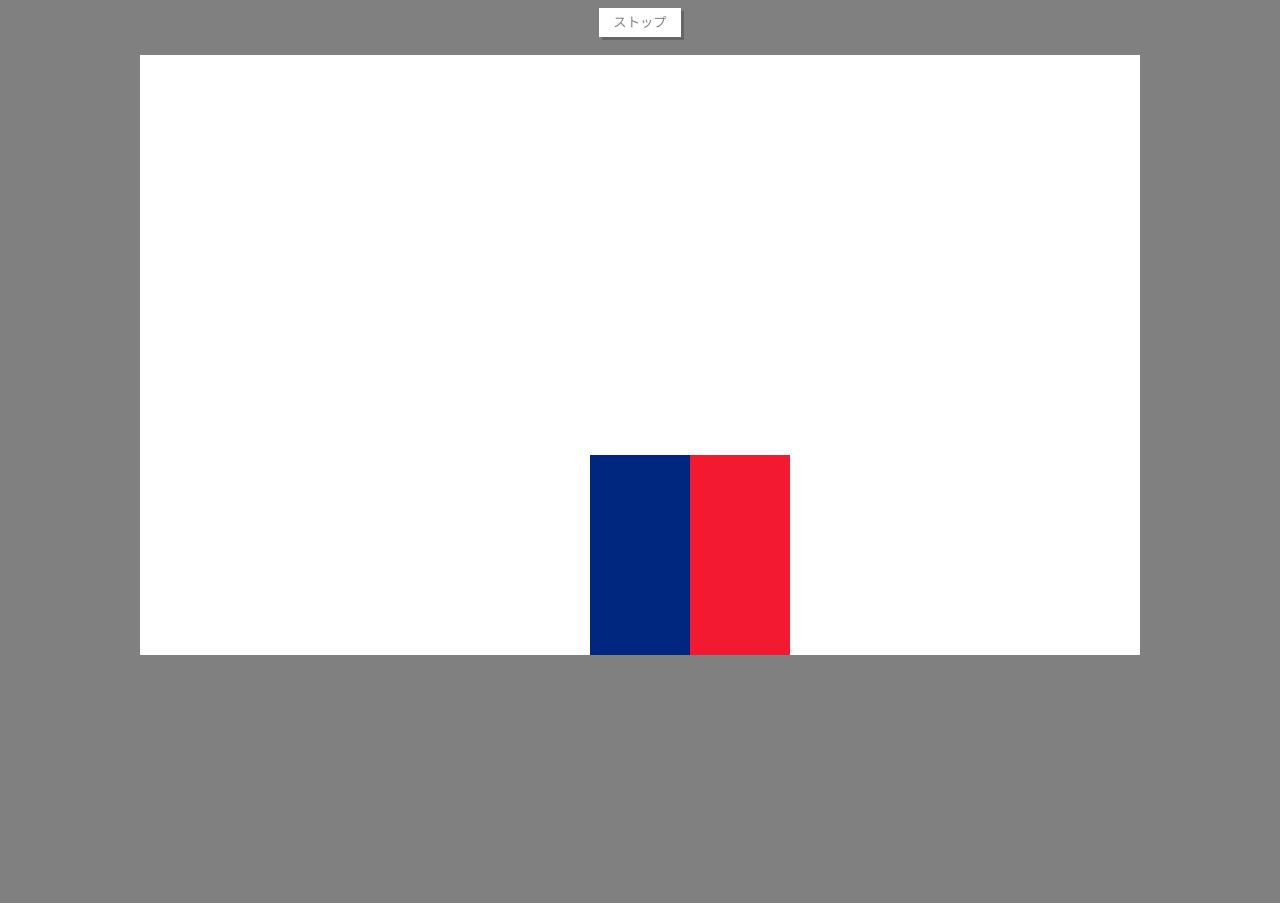
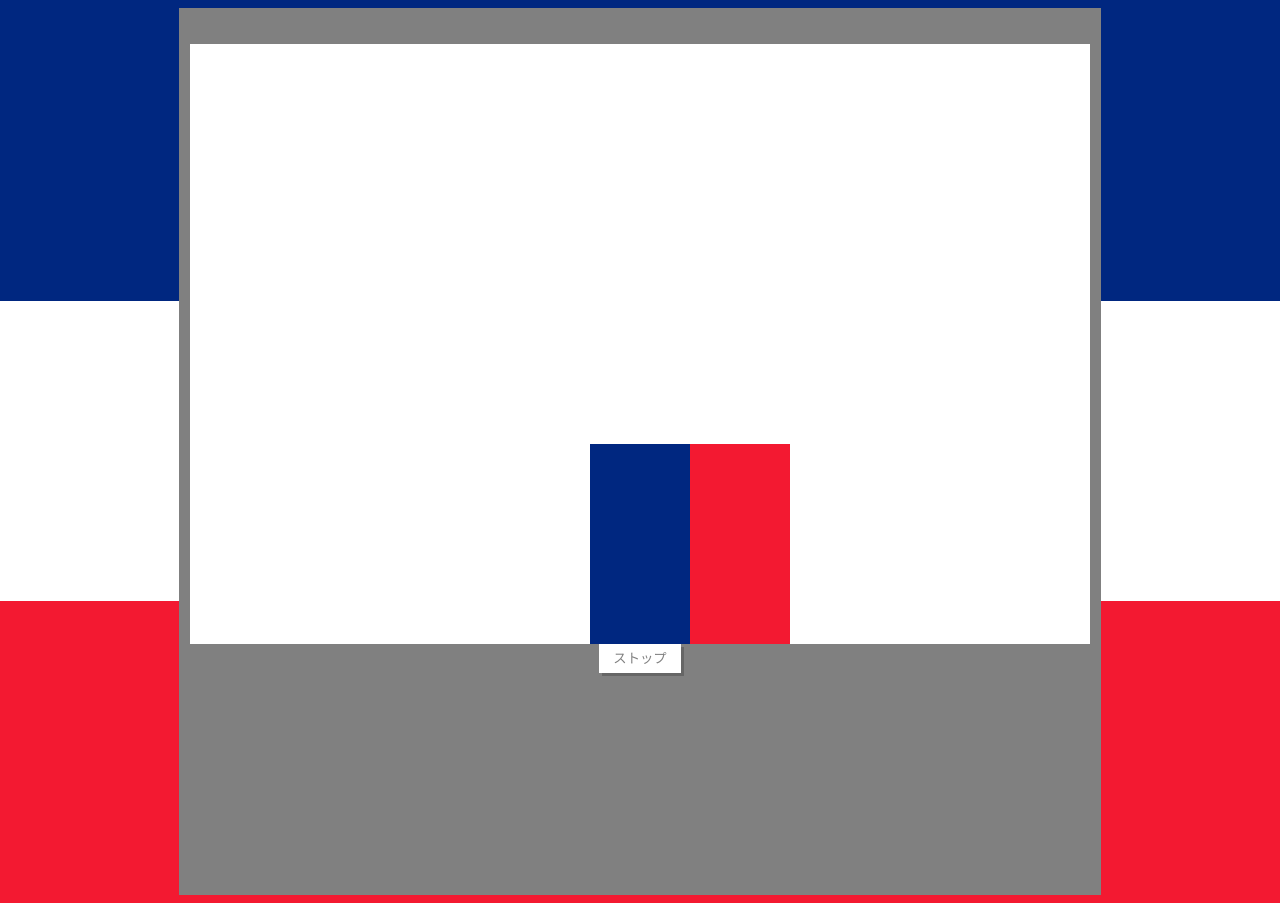
Before and after one commit to waki285/francegame, a plain HTML site: page index.html in a window 1280 px wide. Both pictures are taken after a click on the link "スタート". Before the commit the page ends 800 px from the top, so only its background shows below. Drawn offline with nearby package versions, Linux system fonts and the light colour scheme; some packages are replaced by stand-ins of ours; a script that the page names is missing.

Commit message:
style:テーマに合わせるため、背景を変更

```diff
--- a/code.js
+++ b/code.js
@@ -1,6 +1,6 @@
 const canvas = document.createElement("canvas");
 const ctx = canvas.getContext("2d");
-canvas.width = 1000;
+canvas.width = 900;
 canvas.height = 600;
 canvas.setAttribute(
   "style",
@@ -103,7 +103,7 @@ const Invisible = () => {
 };
 
 const run = () => {
-  document.body.appendChild(canvas);
+  game.insertBefore(canvas, flagStop);
   if (spx2.checked) {
     mikio.speed = 15;
   }
--- a/index.html
+++ b/index.html
@@ -10,6 +10,7 @@
     <link rel="stylesheet" href="style.css" />
   </head>
   <body style="text-align: center">
+    <div id="frame">
       <div id="start">
         <h1>
           <span class="blue">フラ</span>
@@ -33,9 +34,10 @@
         <a class="button" id="gameStart">スタート</a>
       </div>
       <div id="game">
+        <br /><br />
         <a class="button" id="flagStop">ストップ</a>
-      <br /><br />
       </div>
       <script src="code.js"></script>
+    </div>
   </body>
 </html>
--- a/style.scss
+++ b/style.scss
@@ -2,9 +2,20 @@
 
 $fb: #002780;
 $fr: #f31931;
+$wd: 1152px;
+$ht: 924px;
 
 html {
-  background-color: gray;
+  background: linear-gradient(
+    180deg,
+    $fb 0%,
+    $fb 33.3%,
+    #ffffff 33.3%,
+    #ffffff 66.6%,
+    $fr 66.6%,
+    $fr 100%
+  );
+  text-align: center;
 }
 
 .blue {
@@ -21,6 +32,14 @@ html {
 
 #game {
   display: none;
+}
+
+#frame {
+  background-color: gray;
+  max-width: $wd * 4/5;
+  height: $ht * 24/25;
+  margin-left: auto;
+  margin-right: auto;
 }
 
 input[type="checkbox"] {
```
Also changed, not shown: README.md, style.css, 1 other file. Lines whose indentation alone changed are shown as unchanged.
